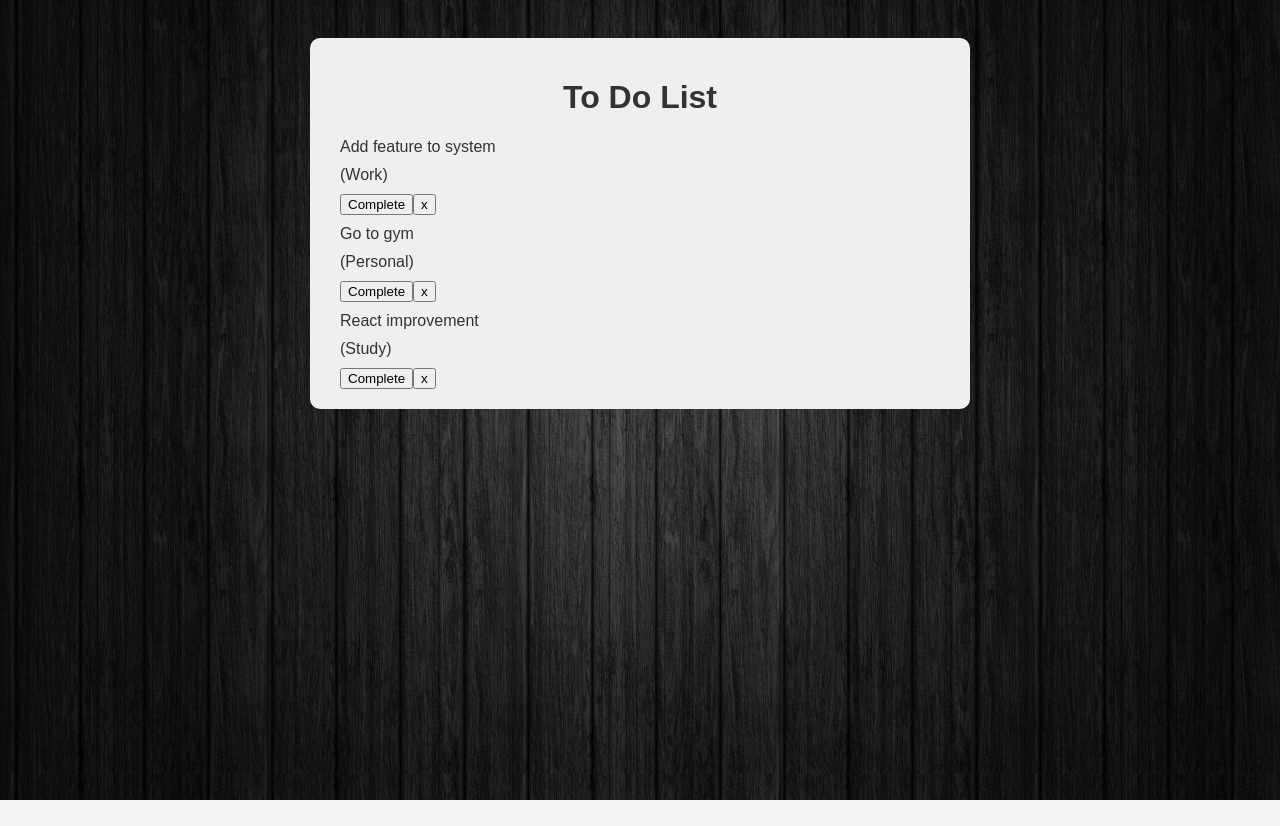
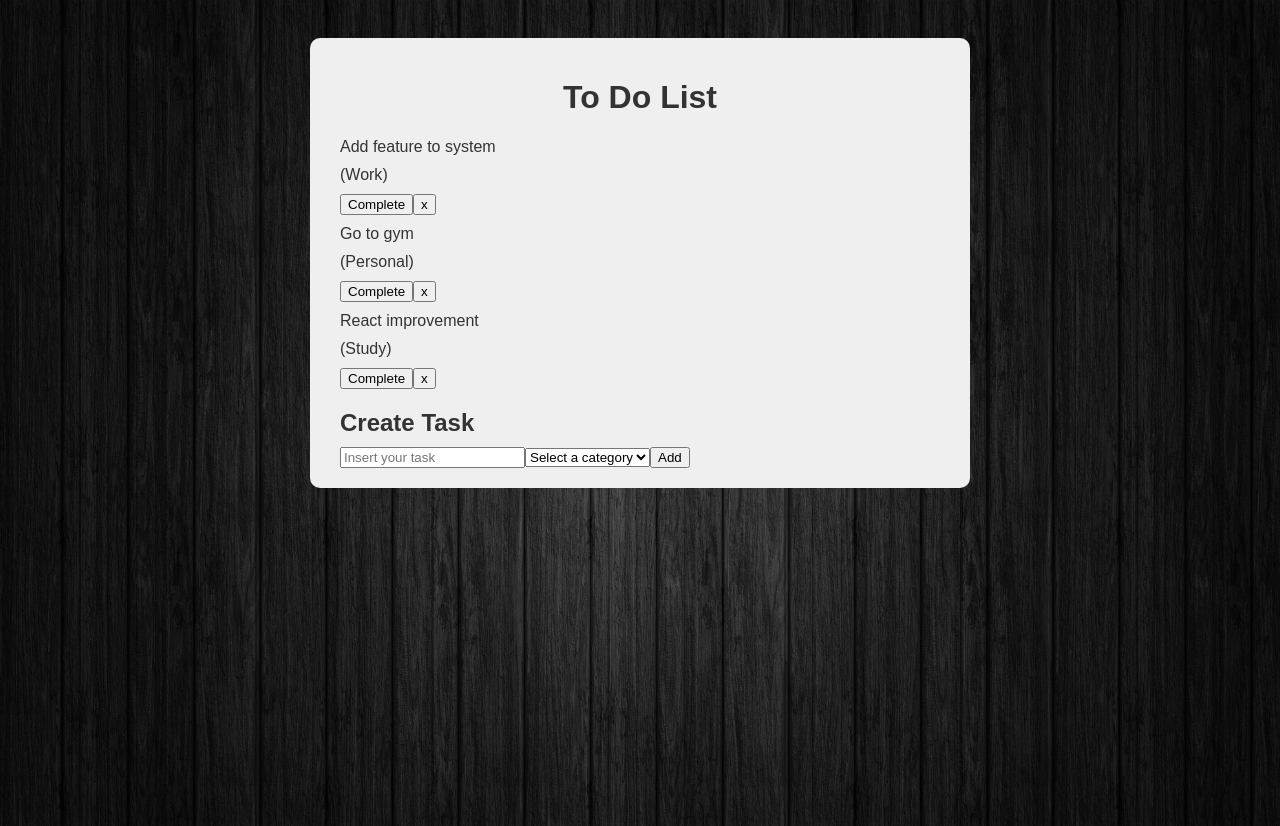
Before and after one commit to matheusnajjar/todo-list, a React (Vite) app: page / in a window 1280 px wide. Before the commit the page ends 800 px from the top, so only its background shows below. Built offline with nearby package versions, Linux system fonts and the light colour scheme.

Commit message:
feat: imports TodoForm component

```diff
--- a/src/App.jsx
+++ b/src/App.jsx
@@ -1,6 +1,7 @@
 import { useState } from 'react'
 import './App.css';
 import Todo from './components/Todo';
+import TodoForm from './components/TodoForm';
 
 function App() {
   const [todos, setTodos] = useState([
@@ -28,9 +29,10 @@ function App() {
       <h1>To Do List</h1>
       <div className="todo-list">
         {todos.map((todo) => (
-          <Todo todo={todo}/>
+          <Todo todo={todo} key={todo.id}/>
         ))}
       </div>
+      <TodoForm />
     </div>
   )
 }
```
